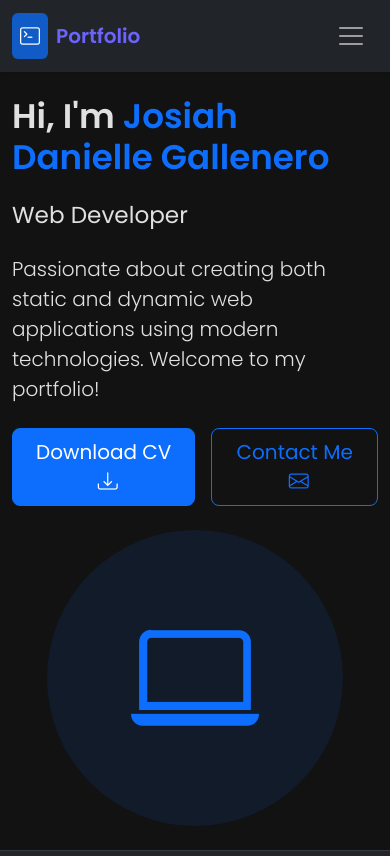
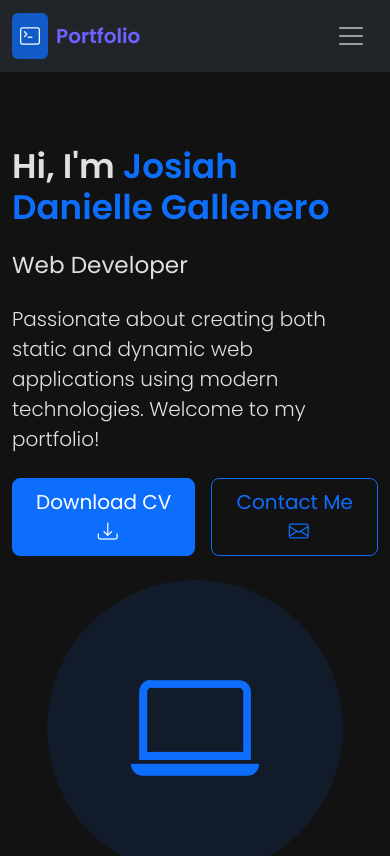
Before and after one commit to anyasauce/reactviteportfolio, a React (Vite) app: page / in a window 390 px wide. Shown: the top 856 px of the page. Built offline with nearby package versions, Linux system fonts and the light colour scheme; the HTML template or start-up script is replaced by a standard one.

Commit message:
update hero-section

```diff
--- a/src/index.css
+++ b/src/index.css
@@ -178,6 +178,10 @@ body {
     margin-bottom: 1.5rem;
   }
 
+  .hero-section{
+    margin-top: 50px;
+  }
+
   .footer .row>div:last-child {
     margin-bottom: 0;
   }
```
